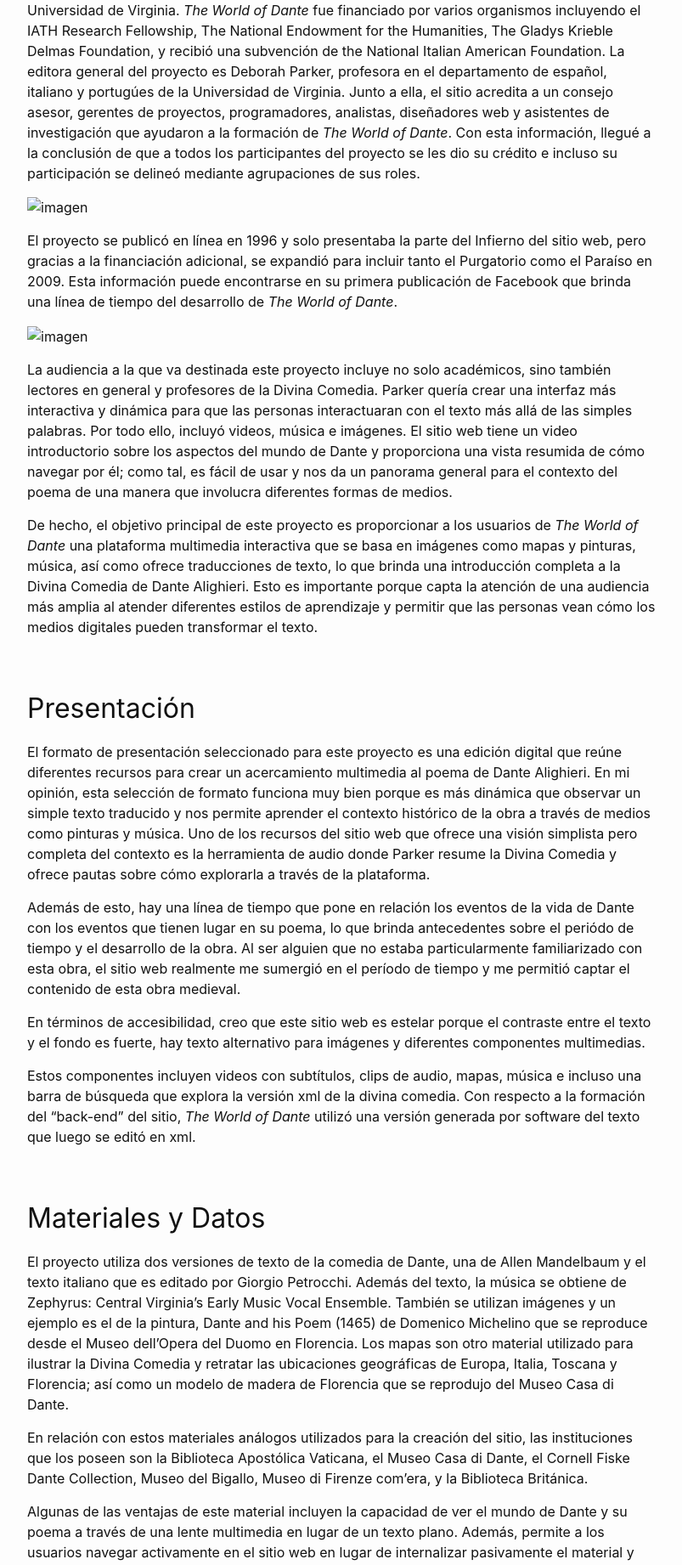
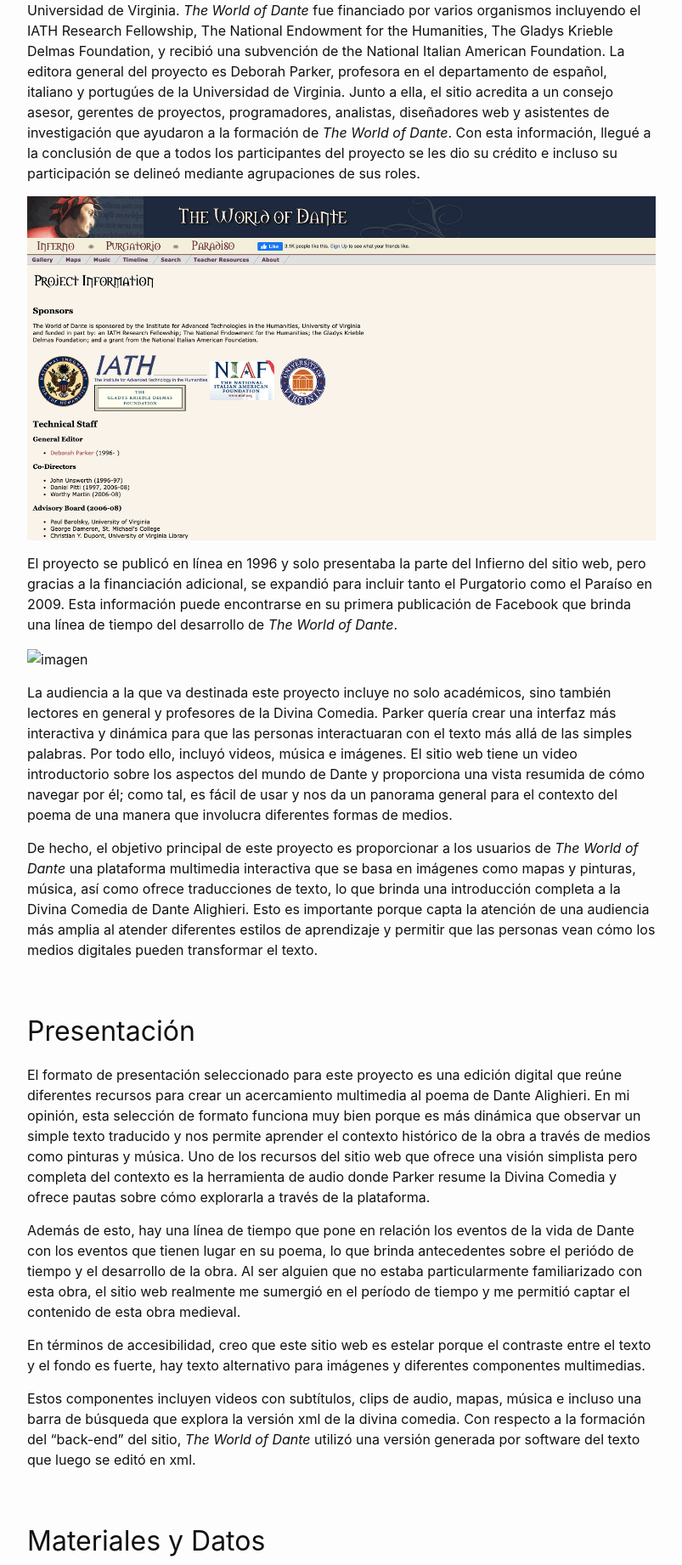
Before and after one commit to miladvh/miladvh.github.io, a Jekyll site: the page built from _posts/2021-10-04-edición-digital.md, in a window 1280 px wide. Shown: the part 567-2409 px from the top of the page at 85% size, without its empty margins (238-1041 px from the left). Built offline with Jekyll 4.4.1, drawn with Linux system fonts in a browser that asks for light colours.

Commit message:
Update 2021-10-04-edición-digital.md

```diff
--- a/_posts/2021-10-04-edición-digital.md
+++ b/_posts/2021-10-04-edición-digital.md
@@ -11,7 +11,7 @@ URL: <http://www.worldofdante.org/about.html>
 
 *The World of Dante* es una edición digital que combina elementos multimedia con textos traducidos para proporcionar a los usuarios una mejor comprensión de la Divina Comedia. Este proyecto está patrocinado por the Institute of Advanced Technologies in the Humanities y la Universidad de Virginia. *The World of Dante* fue financiado por varios  organismos incluyendo el IATH Research Fellowship, The National Endowment for the Humanities, The Gladys Krieble Delmas Foundation, y recibió una subvención de the National Italian American Foundation. La editora general del proyecto es Deborah Parker, profesora en el departamento de español, italiano y portugúes de la Universidad de Virginia. Junto a ella, el sitio acredita a un consejo asesor, gerentes de proyectos, programadores, analistas, diseñadores web y asistentes de investigación que ayudaron a la formación de *The World of Dante*. Con esta información, llegué a la conclusión de que a todos los participantes del proyecto se les dio su crédito e incluso su participación se delineó mediante agrupaciones de sus roles.
 
-![imagen](/assets/images/001.png)
+![imagen](/assets/images/SPA410_Imagenes.jpg/001.png)
 
 El proyecto se publicó en línea en 1996 y solo presentaba la parte del Infierno del sitio web, pero gracias a la financiación adicional, se expandió para incluir tanto el Purgatorio como el Paraíso en 2009. Esta información puede encontrarse en su primera publicación de Facebook que brinda una línea de tiempo del desarrollo de *The World of Dante*.
 
```
